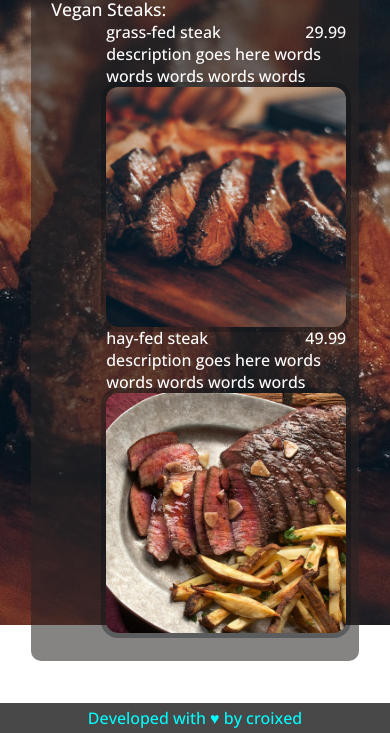
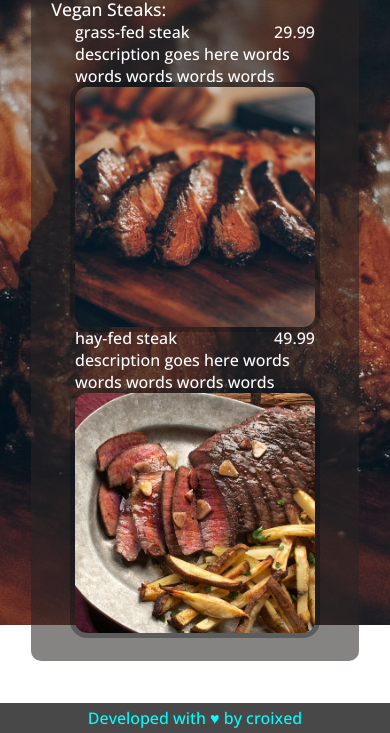
Before and after one commit to Croixed/restaurant, a website built with webpack: page dist/index.html in a window 390 px wide. Both pictures are taken after a click on the element "Menu". Shown: the part 219-952 px from the top of the page. Built offline with nearby package versions, Linux system fonts and the light colour scheme.

Commit message:
fixed mobile layout by using flex

```diff
--- a/src/style.css
+++ b/src/style.css
@@ -203,9 +203,15 @@ img[src$=".svg"] {
     outline: 3px solid rgba(9, 18, 24, 0.33);
   }
 
-
+  .menu-wrapper {
+    display: flex;
+    flex-direction: column;
+    justify-content: center;
+    align-items: center;
+  }
 
   .menu-item {
+    width: 240px;
   }
 
   .menu-img {
```
Also changed, not shown: dist/index.bundle.js.
